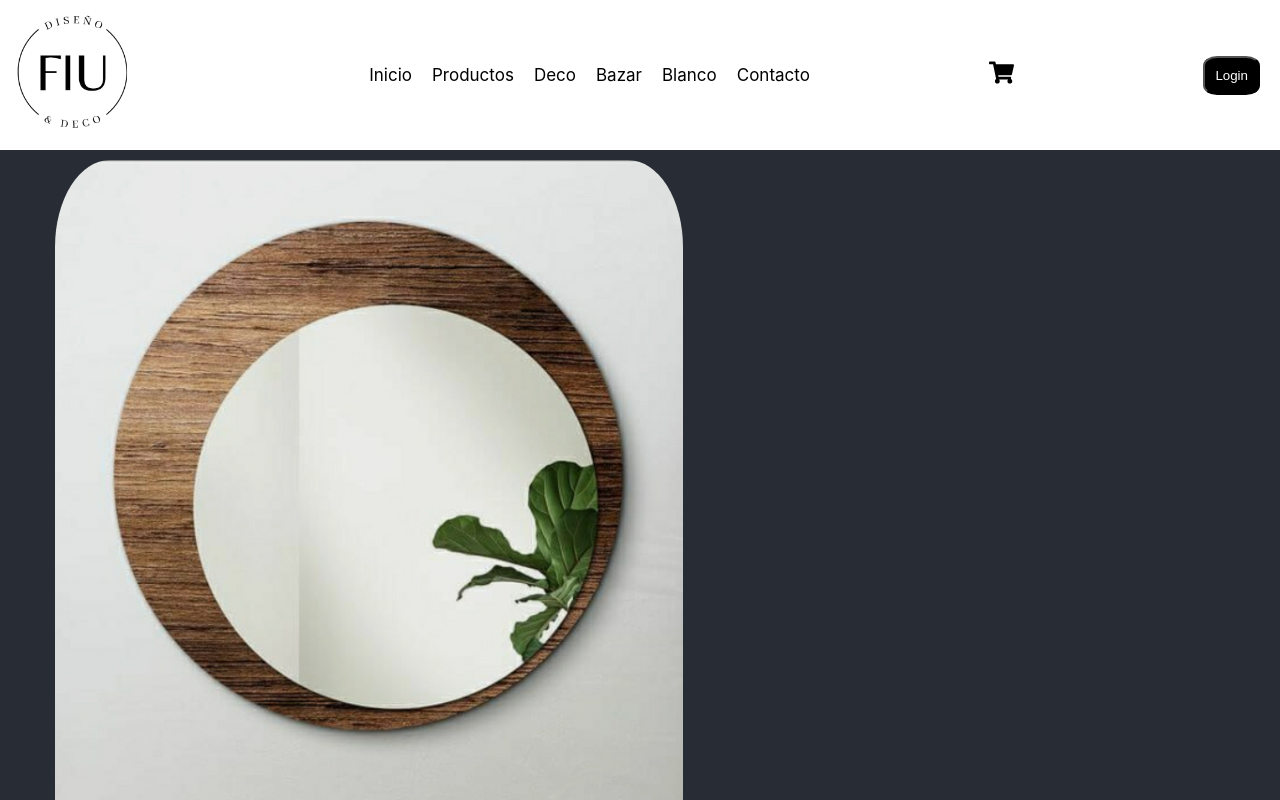
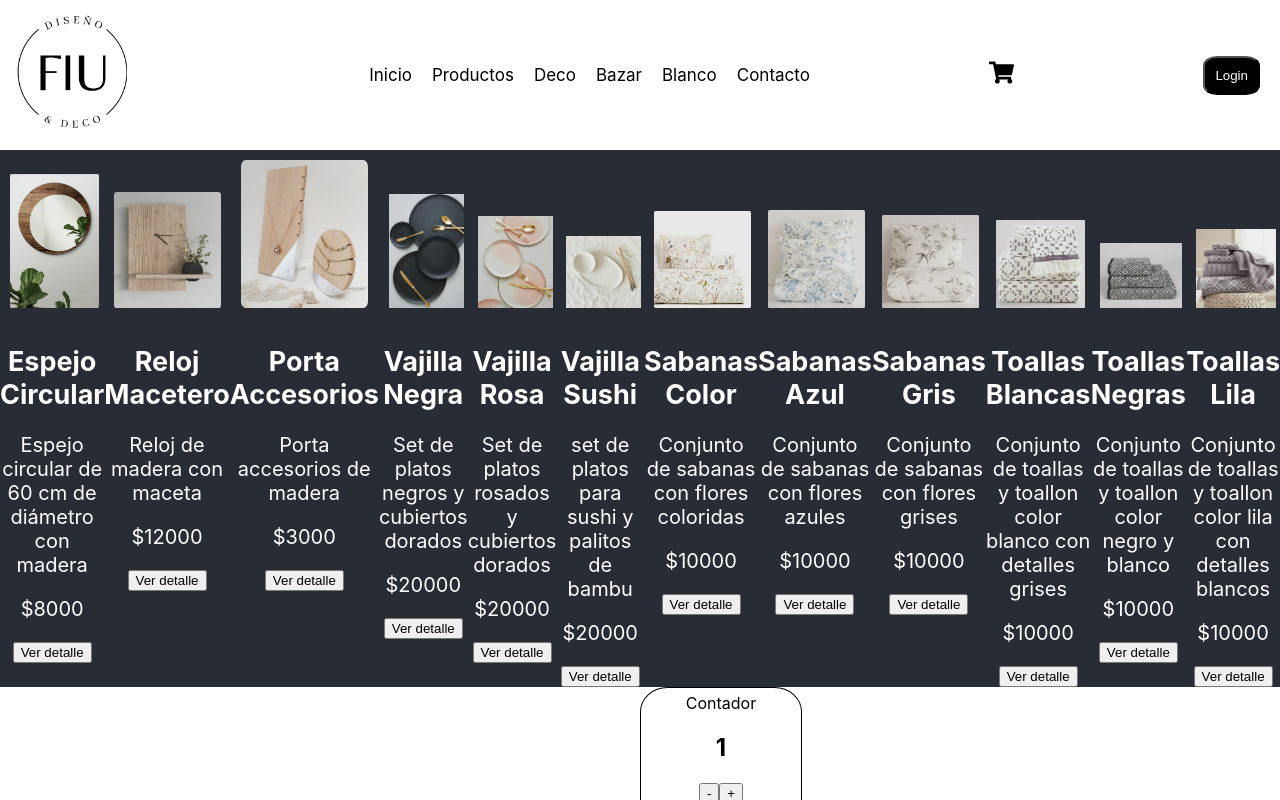
Before and after one commit to alvarez-mm/react, a React (Create React App) app: page /productos in a window 1280 px wide. Shown: the top 800 px of the page. Built offline with nearby package versions, Linux system fonts and the light colour scheme.

Commit message:
resuelto

```diff
--- a/src/components/ItemListContainer/ItemListContainer.js
+++ b/src/components/ItemListContainer/ItemListContainer.js
@@ -33,9 +33,7 @@ const ItemListContainer = () => {
             <div className="itemListContainer">
                 {
                     items.length > 0 ? (
-                <Link to='/item/:id'>
                 <ItemList listaProductos={items}/>
-                </Link>
                     ) : (
                         <div>Cargando...</div>
                     )
```
